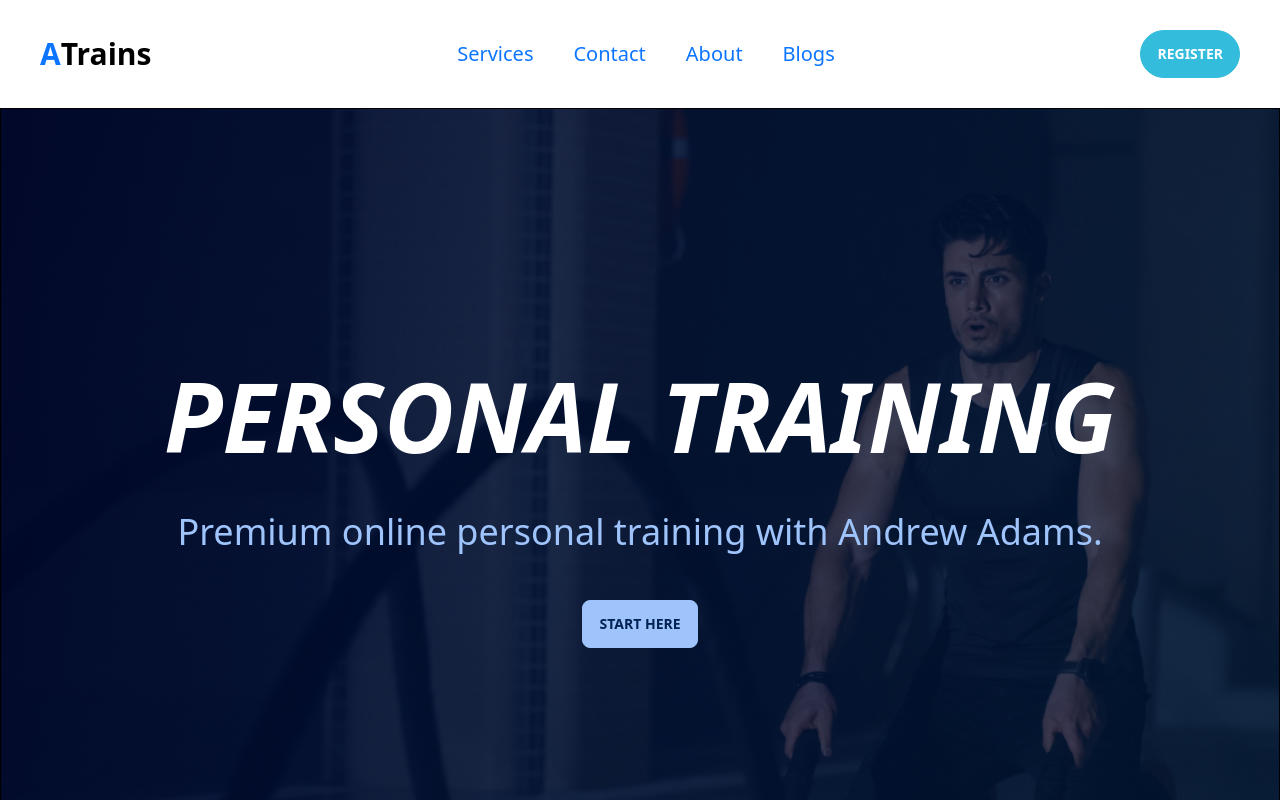
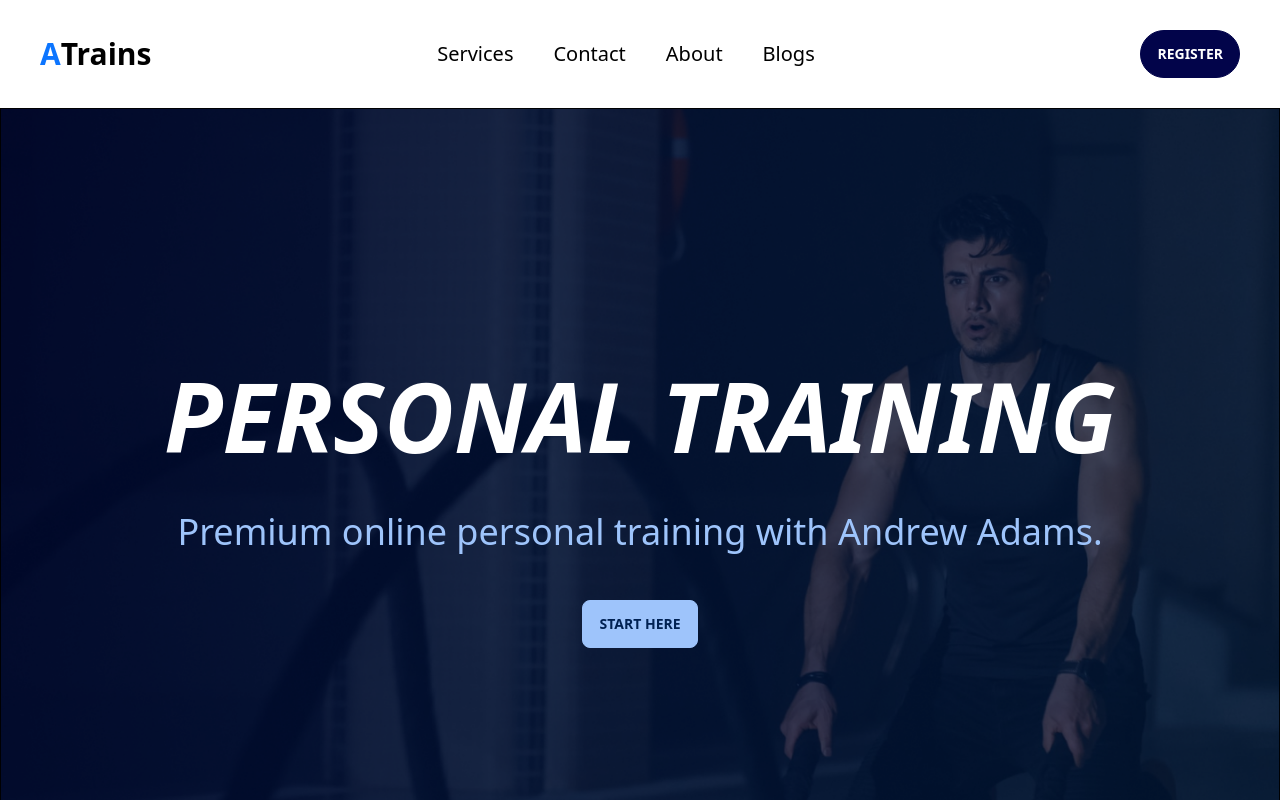
Before and after one commit to AbuFattah/gym-trainer, a React (Vite) app: page / in a window 1280 px wide. Shown: the top 800 px of the page. Built offline with nearby package versions, Linux system fonts and the light colour scheme.

Commit message:
active route style

```diff
--- a/src/components/Banner.jsx
+++ b/src/components/Banner.jsx
@@ -6,9 +6,9 @@ const Banner = () => {
     console.log("yo banner");
   }, []);
   return (
-    <div className="banner flex items-center justify-center text-white">
+    <div className="banner flex items-center justify-center text-white px-5">
       <div className="text-center space-y-12">
-        <h1 className="text-5xl md:text-8xl font-bold italic">
+        <h1 className="text-5xl md:text-8xl font-bold italic leading-normal">
           PERSONAL TRAINING
         </h1>
         <p className="text-4xl text-accent">
--- a/src/components/Header.jsx
+++ b/src/components/Header.jsx
@@ -1,8 +1,9 @@
 import React, { useState } from "react";
-import { Link } from "react-router-dom";
+import { Link, useLocation } from "react-router-dom";
 import { HiMenuAlt3 as HamIcon } from "react-icons/hi";
 import { AiOutlineCloseCircle as CloseIcon } from "react-icons/ai";
 const Header = () => {
+  const location = useLocation();
   const [show, setShow] = useState(false);
   return (
     <>
@@ -13,41 +14,76 @@ const Header = () => {
           </Link>
 
           <nav
-            className={`${
-              show ? "absolute" : "hidden"
-            } md:block top-0 left-0 w-full md:w-auto h-fit text-center bg-white  py-5`}
+            className={` absolute md:static ${
+              show ? "top-0" : "top-[-500px]"
+            } left-0 w-full md:w-auto h-fit text-center bg-white  py-5 ease-in-out duration-200`}
           >
             <CloseIcon
               onClick={() => setShow((prevState) => !prevState)}
-              className="absolute md:hidden right-10 top-10 text-3xl cursor-pointer text-secondary"
+              className="absolute md:hidden right-10 top-10 text-3xl cursor-pointer text-secondary hover:text-black ease-in-out duration-300"
             />
-            <ul className="flex flex-col md:flex-row gap-10 text-xl text-secondary">
-              <li></li>
+            <ul className="flex flex-col md:flex-row gap-10 text-xl">
               <li>
-                <Link to="services">Services</Link>
+                <Link
+                  className={`${
+                    location.pathname === "/services"
+                      ? "text-secondary"
+                      : "text-black"
+                  }`}
+                  to="services"
+                >
+                  Services
+                </Link>
               </li>
               <li>
-                <Link to="Contact">Contact</Link>
+                <Link
+                  className={`${
+                    location.pathname === "/contact"
+                      ? "text-secondary"
+                      : "text-black"
+                  }`}
+                  to="contact"
+                >
+                  Contact
+                </Link>
               </li>
               <li>
-                <Link to="About">About</Link>
+                <Link
+                  className={`${
+                    location.pathname === "/about"
+                      ? "text-secondary"
+                      : "text-black"
+                  }`}
+                  to="about"
+                >
+                  About
+                </Link>
               </li>
               <li>
-                <Link to="Blogs">Blogs</Link>
+                <Link
+                  className={`${
+                    location.pathname === "/blogs"
+                      ? "text-secondary"
+                      : "text-black"
+                  }`}
+                  to="blogs"
+                >
+                  Blogs
+                </Link>
               </li>
               <li>
-                <button className="inline md:hidden btn btn-info text-white btn-md rounded-full">
+                <button className="inline md:hidden btn btn-info text-white btn-md rounded">
                   Register
                 </button>
               </li>
             </ul>
           </nav>
-          <button className="btn btn-info text-white btn-md rounded-full">
+          <button className="btn btn-primary text-white btn-md rounded-full">
             Register
           </button>
           <HamIcon
             onClick={() => setShow((prevState) => !prevState)}
-            className="block md:hidden text-3xl hover:text-secondary ease-in cursor-pointer"
+            className="block md:hidden text-3xl hover:text-secondary cursor-pointer ease-in-out duration-300"
           />
         </div>
       </header>
```
